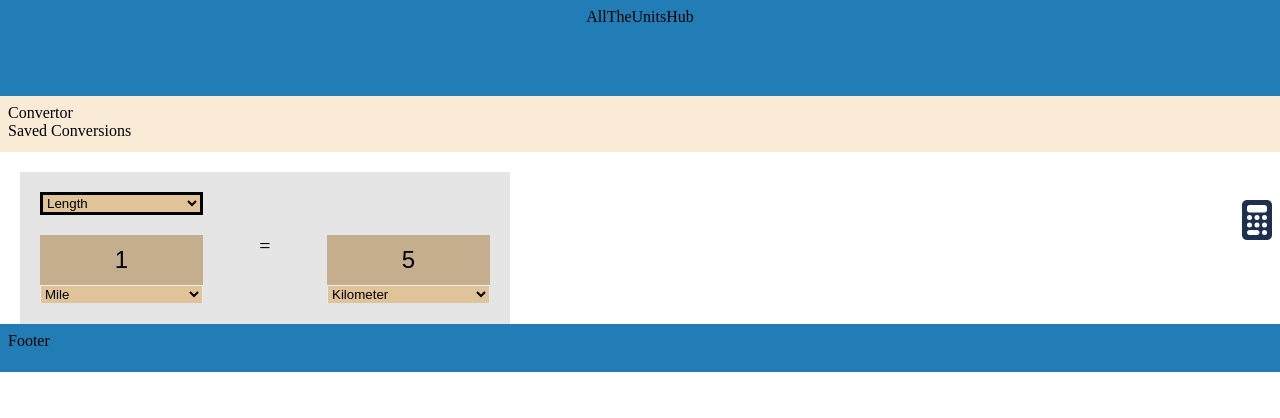
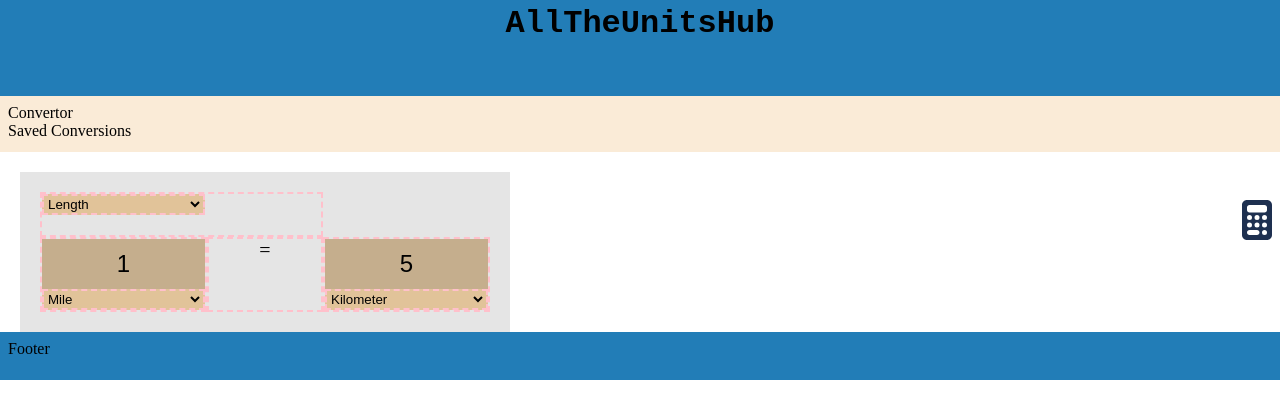
Before and after one commit to Timberland9x/AllTheUnitsHub, a plain HTML site: page index.html in a window 1280 px wide. Drawn offline with Linux system fonts and the light colour scheme.

Commit message:
working on ui

```diff
--- a/styles.css
+++ b/styles.css
@@ -7,6 +7,10 @@ html, body{
 }
 
 header{
+    font-weight: 600;
+    font-family: "Fantasy", "Courier New", monospace;
+    font-size: 2rem;
+    line-height: 1;
     height: 80px;
     margin: 0px;
     padding: 8px;
@@ -47,6 +51,10 @@ nav{
     grid-template-rows: 3 ;
 
 }
+.allInputsWrapper *  {
+    border: dashed 2px pink;
+
+}
 
 .inputWrapper0{
     grid-column: 1/3;
@@ -57,7 +65,6 @@ nav{
     display: inline-block;
     width:10fr;
     margin-bottom: 20px;
-    border: solid;
 }
 
 .inputWrapper1{
```
